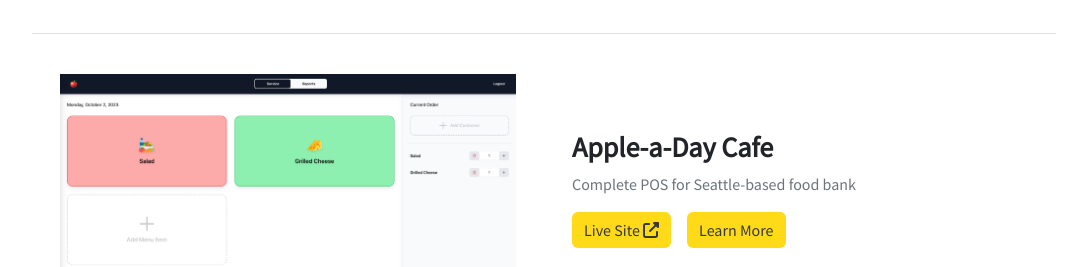
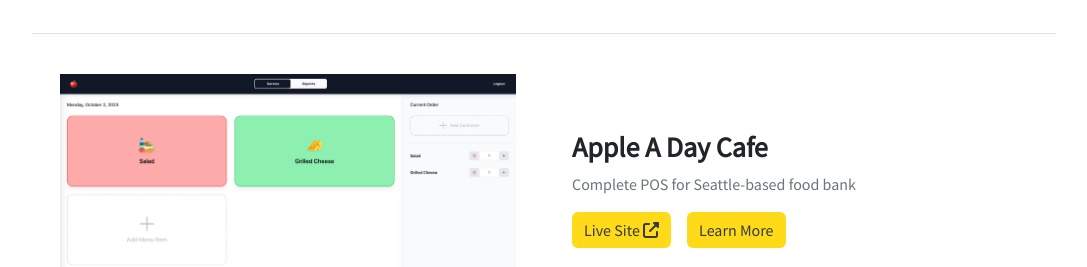
Before and after one commit to hcweigand10/portfolio-1, a React (Create React App) app: page / in a window 1280 px wide. Shown: the part 1760-2027 px from the top of the page, without its empty margins (96-1183 px from the left). Built offline with nearby package versions, Linux system fonts and the light colour scheme.

Commit message:
apple a day title update

```diff
--- a/src/utils/projectsData.js
+++ b/src/utils/projectsData.js
@@ -56,7 +56,7 @@
     tech: ["React", "Javascript", "Node", "Exress", "MongoDB", "GraphQL"],
   },
   {
-    title: "Apple-a-Day Cafe",
+    title: "Apple A Day Cafe",
     hook: "Complete POS for Seattle-based food bank",
     description:
       "Alongside their traditional pantry, University District food bank is opening a cafe to serve hot meals to those in need. <br> <br> This app will enable them to track customer orders and shift data, empowering them to make more informed decisions on what food items their patrons prefer.",
--- a/src/utils/toSentenceCase.js
+++ b/src/utils/toSentenceCase.js
@@ -1,4 +1,3 @@
 export default (s) => {
-  console.log(s)
   return s.split("-").map(word => word[0].toUpperCase() + word.slice(1)).join(" ")
 }
```
Also changed, not shown: src/components/pages/ProjectView.js (+0 -7 lines).
